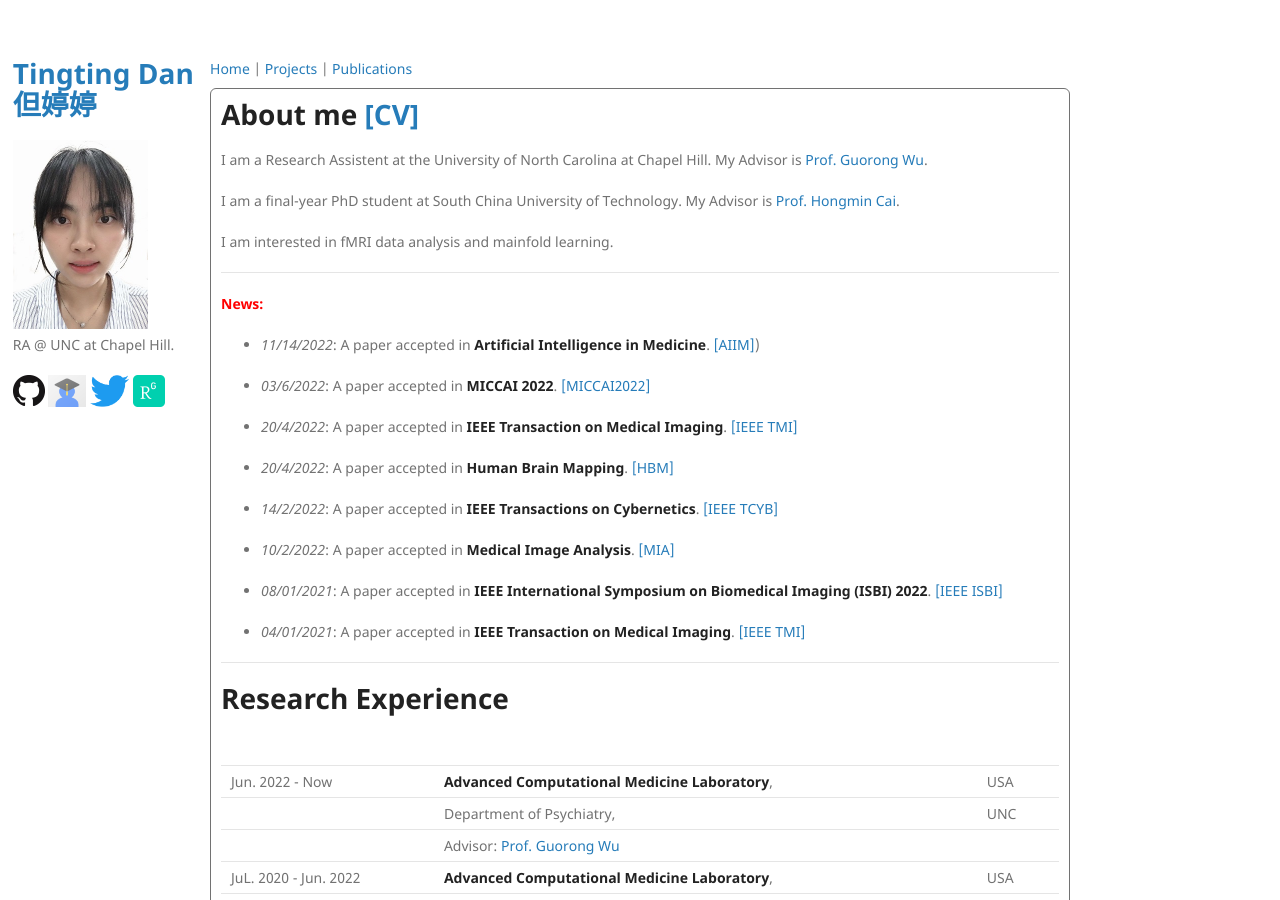
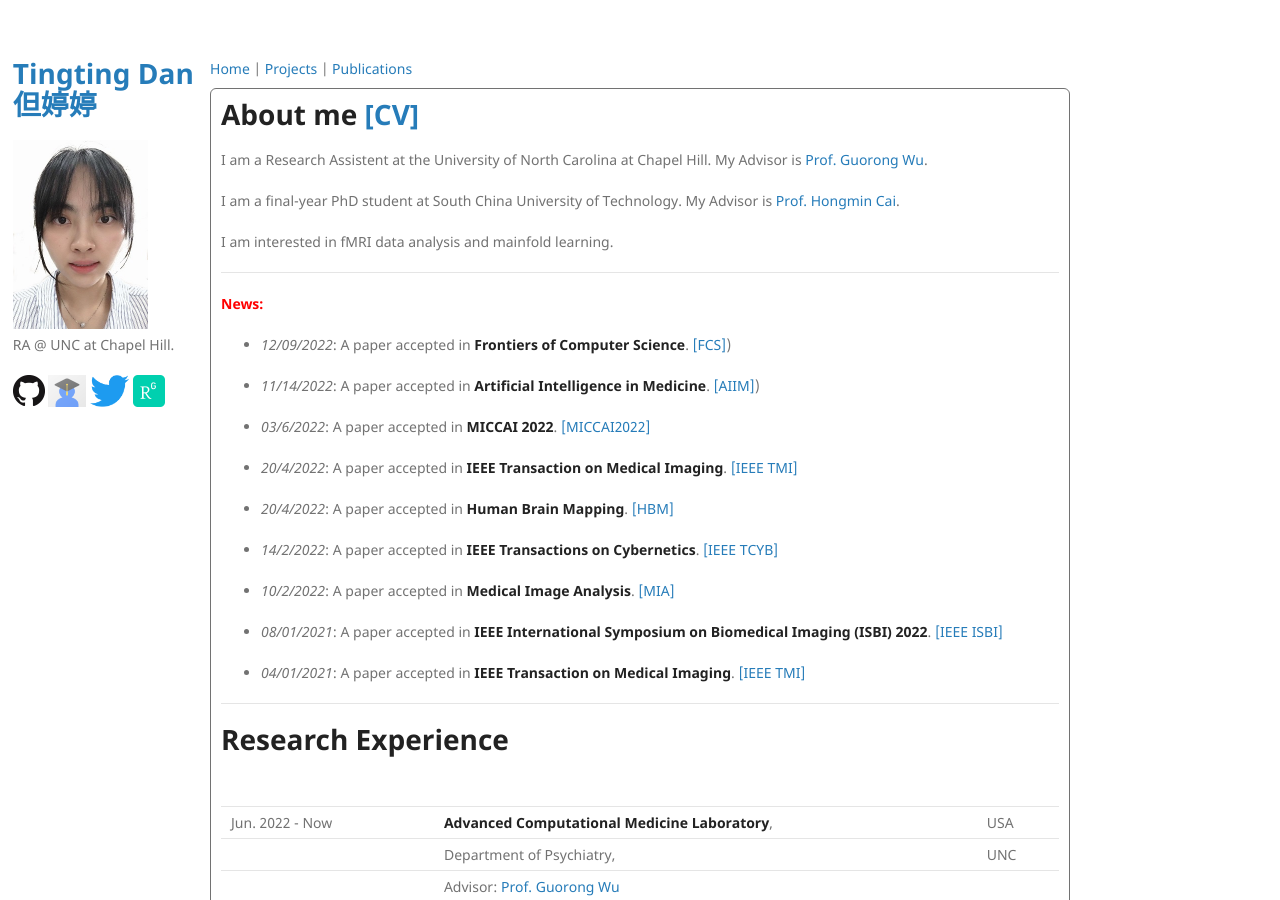
Before and after one commit to Dandy5721/dandy.github.io, a Jekyll site: the page built from index.md, in a window 1280 px wide and 900 px high. Built offline with Jekyll 4.4.1, drawn with Linux system fonts in a browser that asks for light colours; our own code applies the rules of GitHub Pages for plain Markdown files.

Commit message:
Update index.md

```diff
--- a/index.md
+++ b/index.md
@@ -13,6 +13,8 @@ I am interested in fMRI data analysis and mainfold learning.
 <hr/>
 
 **<font color=red>News:</font>**
+
+- _12/09/2022_: A paper accepted in **Frontiers of Computer Science**. [[FCS]](https://www.sciencedirect.com/science/article/pii/S0933365722002056))
 
 - _11/14/2022_: A paper accepted in **Artificial Intelligence in Medicine**. [[AIIM]](https://www.sciencedirect.com/science/article/pii/S0933365722002056))
 
```
